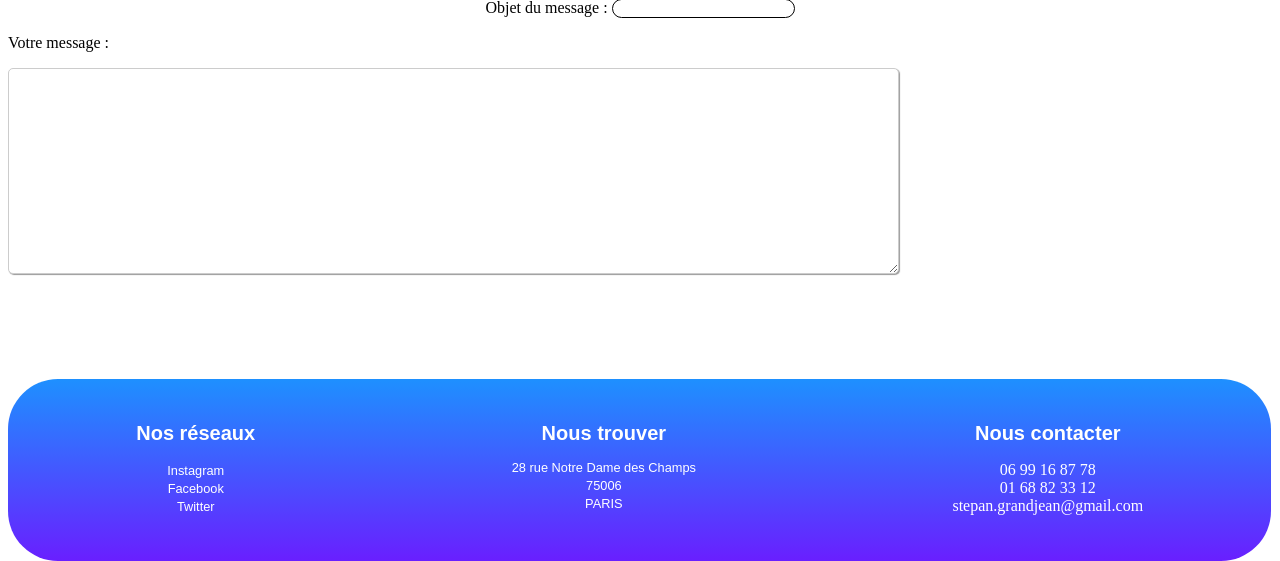
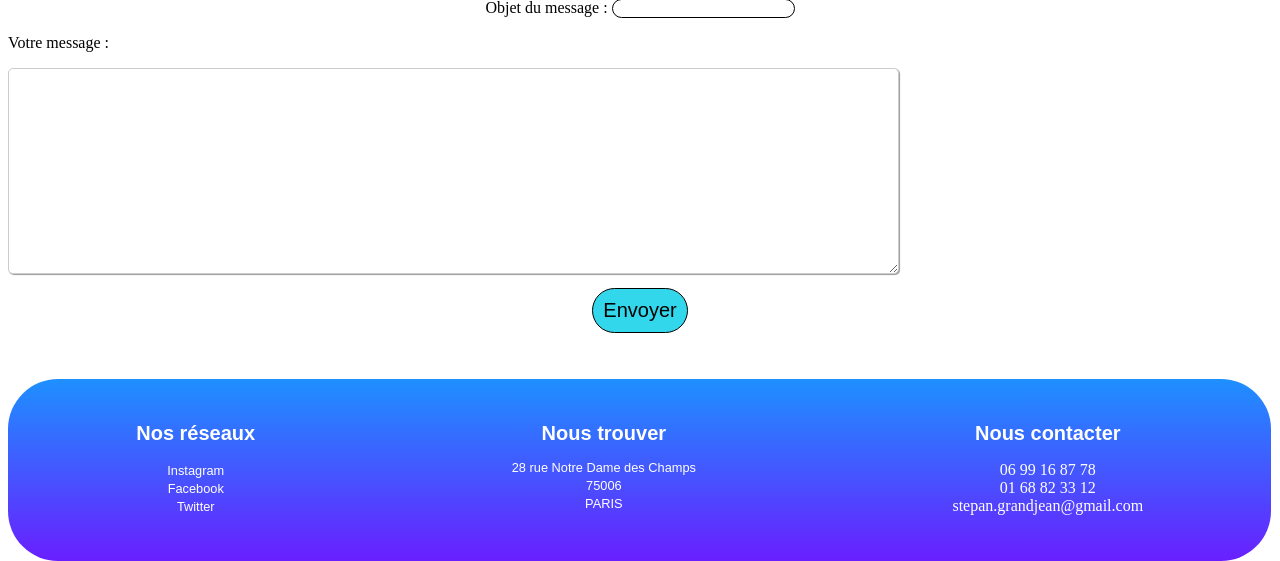
Before and after one commit to TarkusR/APP-G10E, a PHP site: page /nousContactez.php in a window 1280 px wide. Shown: the part 239-800 px from the top of the page. Run offline with PHP 8.4, Linux system fonts and the light colour scheme; the visitor is signed in with stand-in values (Sample User, id 1).

Commit message:
css + nousContactez updated

```diff
--- a/nousContactez.php
+++ b/nousContactez.php
@@ -21,15 +21,17 @@ if(isset($_SESSION["loggedin"])){
     <?php  include "header.php"; ?>
 
         <h1 class>Vous pouvez nous contactez en remplissant les informations ci-dessous :</h1>
+    <div class="">
     <div class="centreRegister">
     <label>Objet du message :</label>
     <input class="InputContact" type="text">
     </div>
-
         <p> Votre message : </p>
         <textarea rows="10" placeholder="Exprimez-vous" class="textContact"> </textarea>
-
-
+    <div class="centreRegister">
+        <button class="boutonConnexion">Envoyer</button>
+    </div>
+    </div>
     <?php include_once "footer.php" ?>
     </body>
 </html>
--- a/style.css
+++ b/style.css
@@ -218,6 +218,7 @@ li{
     color: white;
 }
 
+
 .InputContact{
     transition-duration: 0.3s;
     border-radius: 15px;
@@ -231,7 +232,7 @@ li{
 }
 
 .textContact{
-    line-height: 1.5;
+    line-height: 150%;
 
     border-radius: 5px;
     border: 1px solid #ccc;
```
